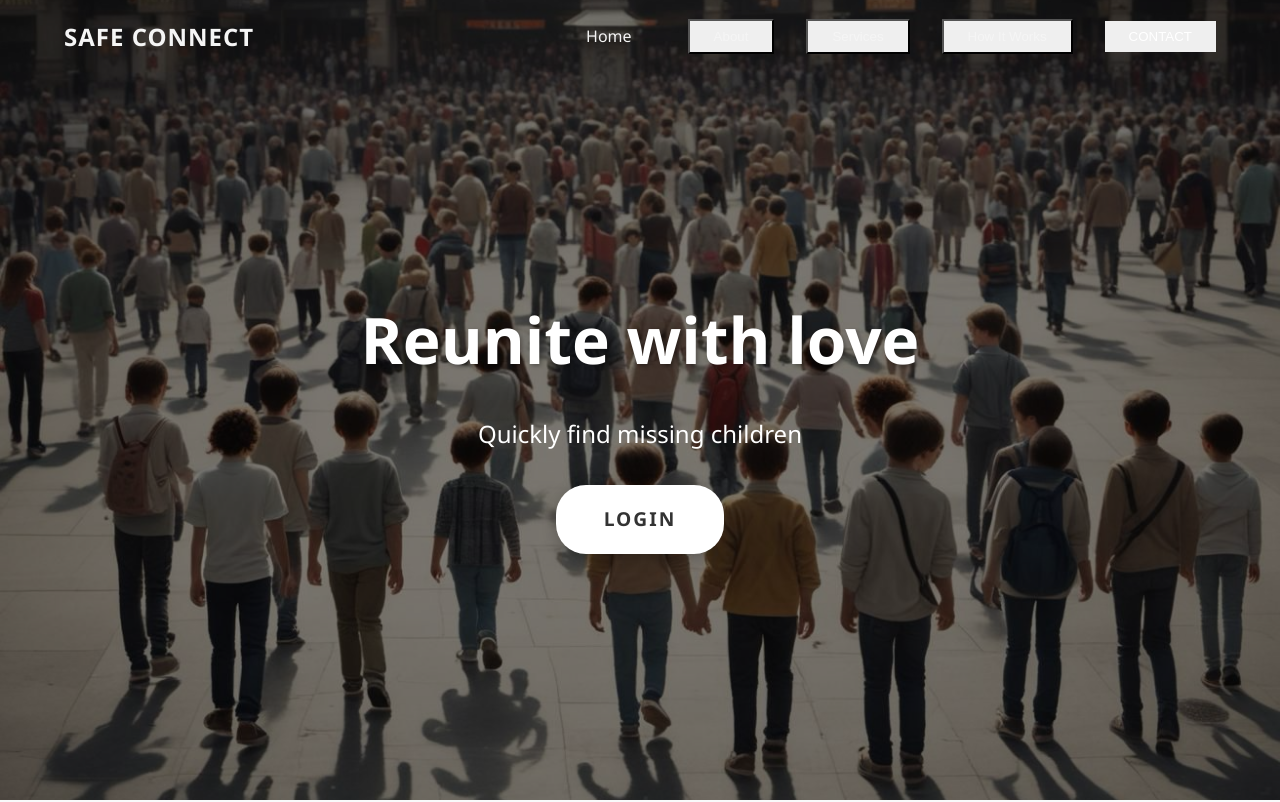
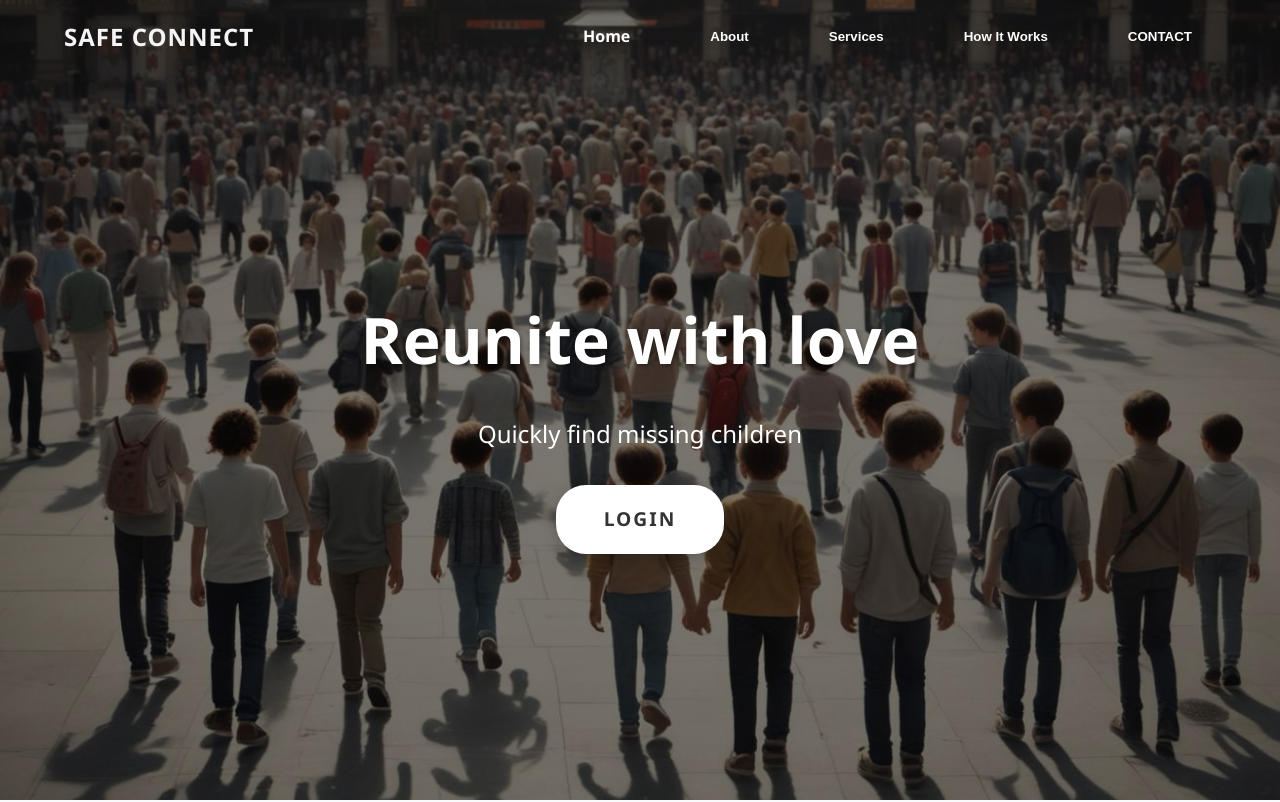
Before and after one commit to Loxfxgc/lost-and-found-children-reporting, a React (Create React App) app in the folder frontend/: page / in a window 1280 px wide. Shown: the top 802 px of the page. Built offline with nearby package versions, Linux system fonts and the light colour scheme; no server answers.

Commit message:
button fix

```diff
--- a/frontend/package.json
+++ b/frontend/package.json
@@ -48,6 +48,5 @@
     },
     "devDependencies": {
         "firebase-tools": "^14.1.0"
-  },
-  "proxy": "http://localhost:5000"
     }
+}
--- a/frontend/src/pages/LandingPage.css
+++ b/frontend/src/pages/LandingPage.css
@@ -10,13 +10,16 @@
     padding: 1rem 5%;
     background-color: transparent;
     position: fixed;
-  width: 90%; /* Changed from 100% to 90% to account for padding */
+    width: 90%;
+    /* Changed from 100% to 90% to account for padding */
     top: 0;
     z-index: 1000;
     transition: all 0.3s ease;
 }
 
+
 /* Add these new styles for scrolled navigation */
+
 .landing-nav.scrolled {
     background-color: white;
     box-shadow: 0 2px 10px rgba(0, 0, 0, 0.1);
@@ -38,7 +41,9 @@
     color: white;
 }
 
+
 /* Remove duplicate .nav-button styles and merge them */
+
 .nav-button {
     padding: 0.5rem 1.5rem;
     border: 2px solid whitesmoke;
@@ -48,6 +53,7 @@
     font-weight: 500;
     transition: all 0.3s ease;
 }
+
 .cta-button.primary {
     background: #ffffff;
     color: #333;
@@ -69,7 +75,10 @@
     box-shadow: 0 6px 20px rgba(0, 0, 0, 0.3);
 }
 
+
 /* Remove duplicate .cta-button.primary styles and merge them */
+
+
 /* .cta-button.primary {
   background: linear-gradient(45deg, #d5dbe0, #dfe6ec);
   color: white;
@@ -98,6 +107,7 @@
   margin-top: 2rem;
 } */
 
+
 /* Delete these blocks:
 .cta-button.primary {
   background-color: #4CAF50;
@@ -115,6 +125,7 @@
   color: #2575fc;
 }
 */
+
 .nav-button:hover {
     background-color: whitesmoke;
     color: #000;
@@ -134,20 +145,24 @@
 }
 
 .nav-link {
-  color: whitesmoke;
+    color: white;
     text-decoration: none;
-  font-weight: 500;
+    font-weight: bold;
     padding: 0.5rem 1.5rem;
     border-radius: 0;
     transition: all 0.3s ease;
+    background-color: transparent;
+    border: none;
 }
 
 .nav-link:hover {
-  background-color: whitesmoke;
-  color: #000;
+    background-color: transparent;
+    color: white;
 }
 
+
 /* Update dark nav styles for consistency */
+
 .dark-nav .nav-link:hover {
     background-color: #333;
     color: white;
@@ -165,7 +180,13 @@
     border-radius: 0;
     text-decoration: none;
     color: white;
-  font-weight: 500;
+    font-weight: bold;
+    background-color: transparent;
+    transition: background-color 0.3s ease;
+}
+
+.nav-button:hover {
+    background-color: transparent;
 }
 
 .hero-section {
@@ -173,7 +194,8 @@
     min-height: 100vh;
     display: flex;
     align-items: center;
-  justify-content: center;  /* Changed from flex-start to center */
+    justify-content: center;
+    /* Changed from flex-start to center */
     padding: 0 5%;
     position: relative;
 }
@@ -193,7 +215,8 @@
     z-index: 1;
     text-align: center;
     max-width: 600px;
-  margin: 0 auto;  /* Added margin auto */
+    margin: 0 auto;
+    /* Added margin auto */
 }
 
 .hero-content h1 {
@@ -201,7 +224,8 @@
     color: white;
     margin-bottom: 1rem;
     font-weight: bold;
-  text-shadow: 2px 2px 4px rgba(0, 0, 0, 0.3);  /* Added text shadow for better visibility */
+    text-shadow: 2px 2px 4px rgba(0, 0, 0, 0.3);
+    /* Added text shadow for better visibility */
 }
 
 .hero-subtitle {
@@ -209,6 +233,7 @@
     color: white;
     margin-bottom: 2rem;
 }
+
 
 /* .cta-button.primary {
   background: linear-gradient(45deg, #2196f3, #1976d2);
@@ -227,6 +252,8 @@
   transform: translateY(-2px);
   box-shadow: 0 5px 15px rgba(33, 150, 243, 0.3);
 } */
+
+
 /* background-color: #4CAF50;
   color: white;
   border: none;
@@ -236,6 +263,7 @@
   text-decoration: none;
   display: inline-block;
 } */
+
 
 /* .cta-buttons {
   display: flex;
@@ -250,6 +278,7 @@
   font-weight: 500;
   transition: all 0.3s ease;
 } */
+
 
 /* .cta-button.primary {
   background-color: white;
@@ -285,7 +314,7 @@
     padding: 2rem;
     background-color: white;
     border-radius: 10px;
-  box-shadow: 0 4px 6px rgba(0,0,0,0.1);
+    box-shadow: 0 4px 6px rgba(0, 0, 0, 0.1);
     transition: transform 0.3s ease;
 }
 
@@ -368,17 +397,14 @@
         grid-template-columns: 1fr;
         text-align: center;
     }
-
     .footer-section {
         margin-bottom: 40px;
     }
-
     .footer-section a {
         padding: 12px 15px;
         margin-bottom: 10px;
         font-size: 1.1rem;
     }
-
     .footer-section a:hover {
         transform: translateY(-2px);
     }
@@ -440,11 +466,11 @@
     .about-grid {
         grid-template-columns: 1fr;
     }
-
     .about-content h2 {
         font-size: 2rem;
     }
 }
+
 .how-it-works-section {
     min-height: 100vh;
     padding: 120px 5% 60px;
@@ -474,7 +500,7 @@
     background: white;
     padding: 2rem;
     border-radius: 10px;
-  box-shadow: 0 4px 6px rgba(0,0,0,0.1);
+    box-shadow: 0 4px 6px rgba(0, 0, 0, 0.1);
     transition: transform 0.3s ease;
     text-align: center;
     position: relative;
@@ -513,11 +539,11 @@
     .how-it-works-section {
         padding: 100px 5% 40px;
     }
-
     .steps-grid {
         grid-template-columns: 1fr;
     }
 }
+
 .services-section {
     min-height: 100vh;
     padding: 120px 5% 60px;
@@ -546,7 +572,7 @@
     background: white;
     padding: 2rem;
     border-radius: 10px;
-  box-shadow: 0 4px 6px rgba(0,0,0,0.1);
+    box-shadow: 0 4px 6px rgba(0, 0, 0, 0.1);
     transition: transform 0.3s ease;
     text-align: center;
 }
@@ -575,17 +601,17 @@
     .services-section {
         padding: 100px 5% 40px;
     }
-
     .services-content h2 {
         font-size: 2rem;
     }
-
     .services-grid {
         grid-template-columns: 1fr;
     }
 }
 
+
 /* Add these new styles for dark navigation when About section is active */
+
 .dark-nav .logo {
     color: #333;
 }
```
Lines whose indentation alone changed are shown as unchanged.
